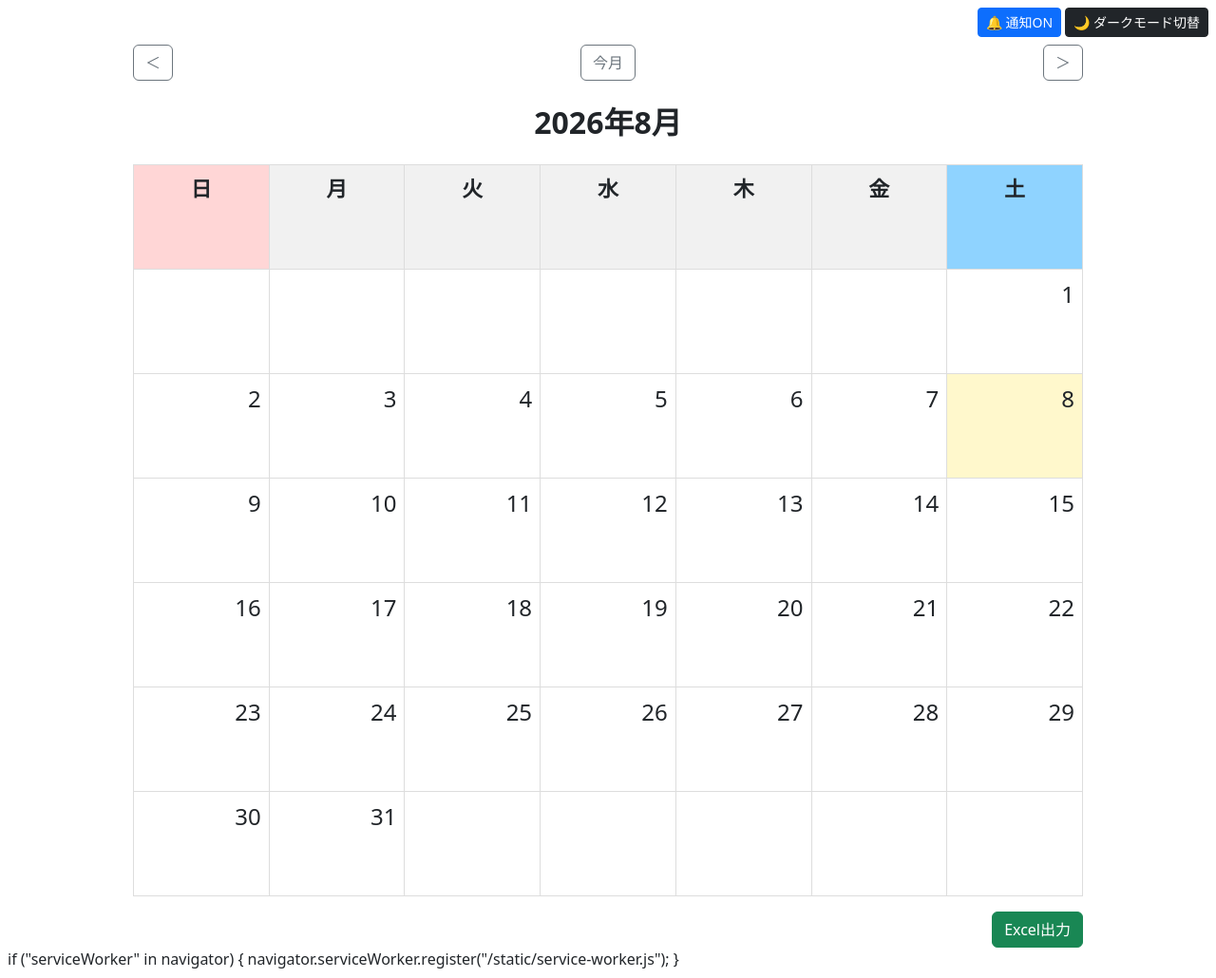
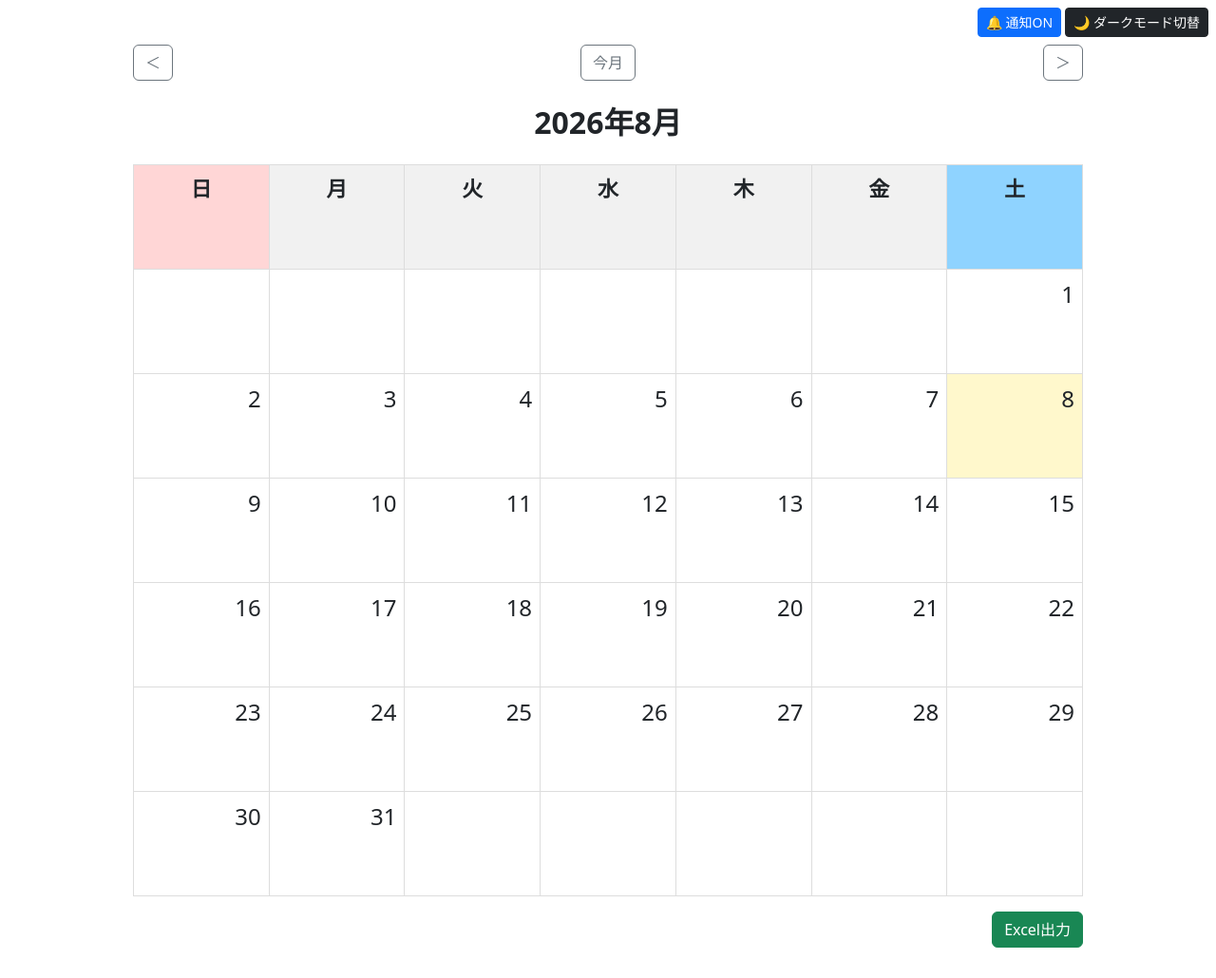
Before and after one commit to ndbshbfjsh/jukudaikou-app, a Flask app: page / in a window 1280 px wide. Shown: the whole page at 95% size. After the commit the page ends 998 px from the top, so only its background shows below. Run offline with Flask 3, Linux system fonts and the light colour scheme.

Commit message:
chaneg btn

```diff
--- a/templates/base.html
+++ b/templates/base.html
@@ -139,10 +139,7 @@ window.addEventListener("load", async function () {
 });
 </script>
 
-if ("serviceWorker" in navigator) {
-    navigator.serviceWorker.register("/static/service-worker.js");
-}
-</script>
+
 
 </body>
 </html>
```
